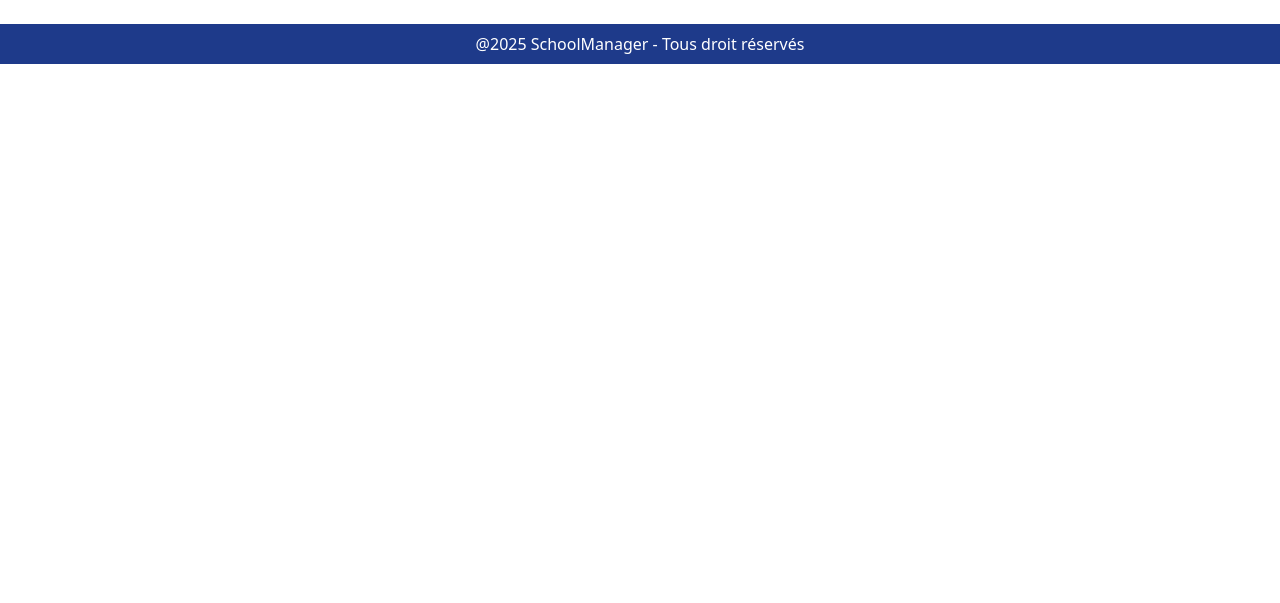
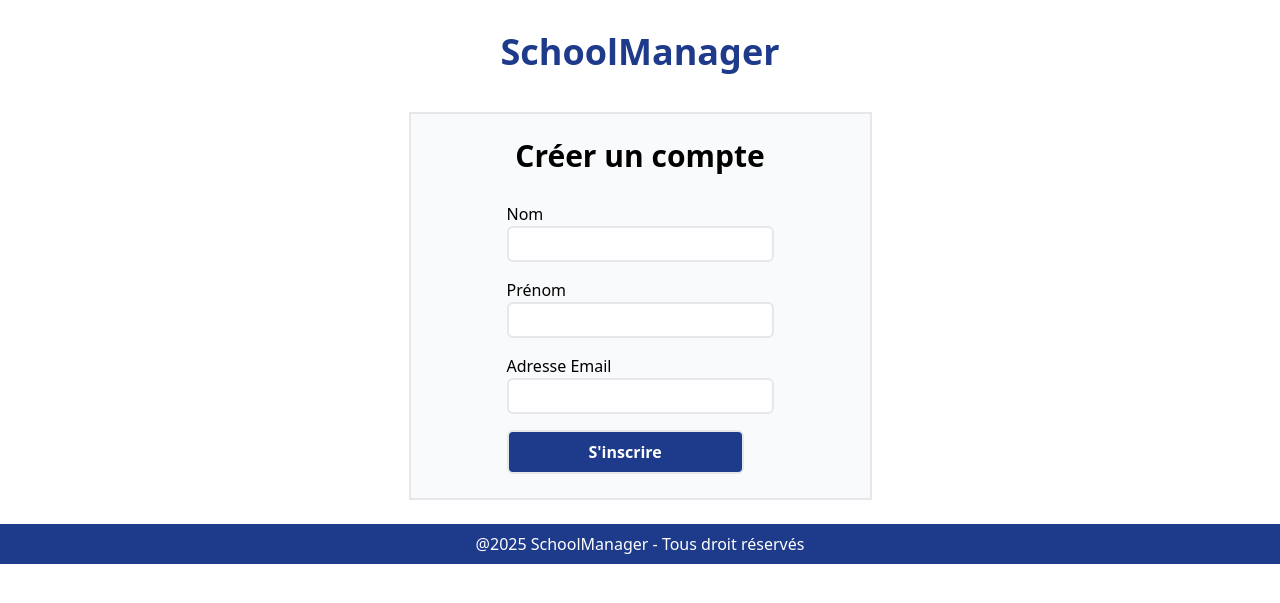
Before and after one commit to Ambdulghaffar/Django_School_Management, a Django app: template Home/templates/home/registration.html in a window 1280 px wide. Shown: the part 72-675 px from the top of the page. Run offline with Django 3.2, Linux system fonts and the light colour scheme; the template is opened without the code that fills it, so the values that code supplies are empty; some libraries are stand-ins or nearby versions.

Commit message:
Registration commit

```diff
--- a/Home/templates/home/registration.html
+++ b/Home/templates/home/registration.html
@@ -1 +1,24 @@
 {% extends "home/base.html" %}
+
+{% block body %}
+<h3 class="text-center m-8 text-blue-900 font-bold text-4xl">SchoolManager</h3>
+<div class="grid place-content-center mt-10">
+
+    <div class="bg-gray-50 border border-2 px-24 py-6">
+        <p class="text-center font-bold text-3xl mb-7">Créer un compte</p>
+        <div class="mb-4">
+            <label for="firstname">Nom</label> <br>
+            <input class="border border-2 rounded-md py-1 px-4" type="text" >
+        </div>
+        <div class="mb-4">
+            <label for="lastname">Prénom</label> <br>
+            <input class="border border-2 rounded-md py-1 px-4" type="text" >
+        </div>
+        <div class="mb-4">
+            <label for="email">Adresse Email</label> <br>
+            <input class="border border-2 rounded-md py-1 px-4" type="text" >
+        </div>
+        <button class="bg-blue-900 border border-2 rounded-md py-2 px-20 text-white font-bold text-md">S'inscrire</button>
+    </div>
+</div>
+{% endblock  %}
```
